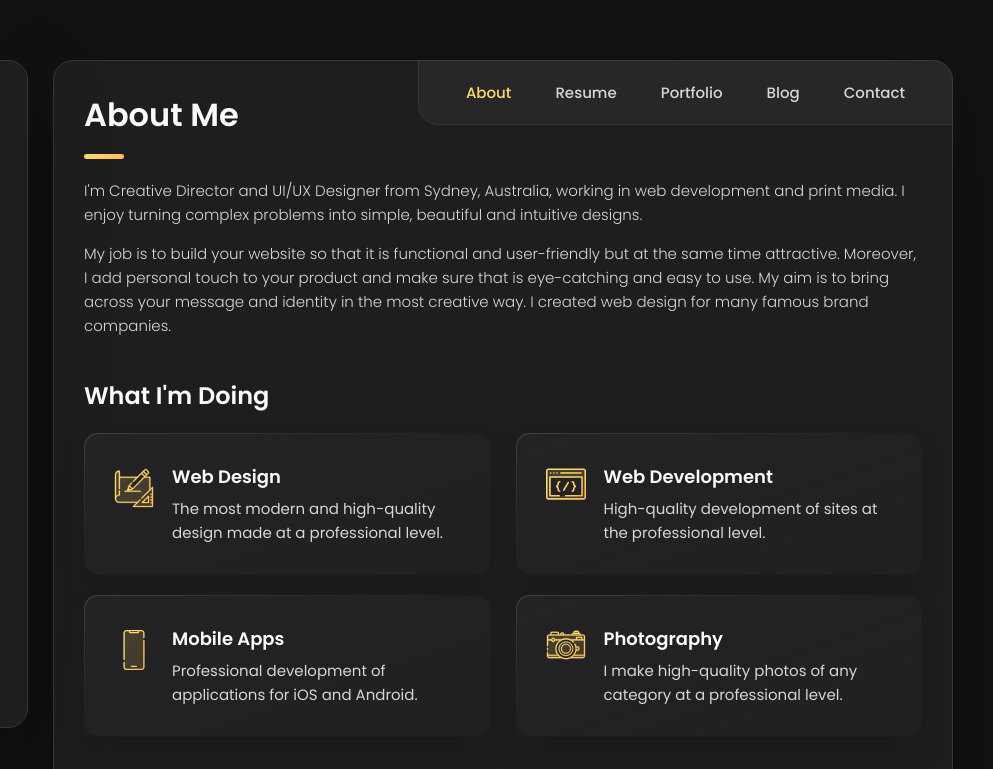
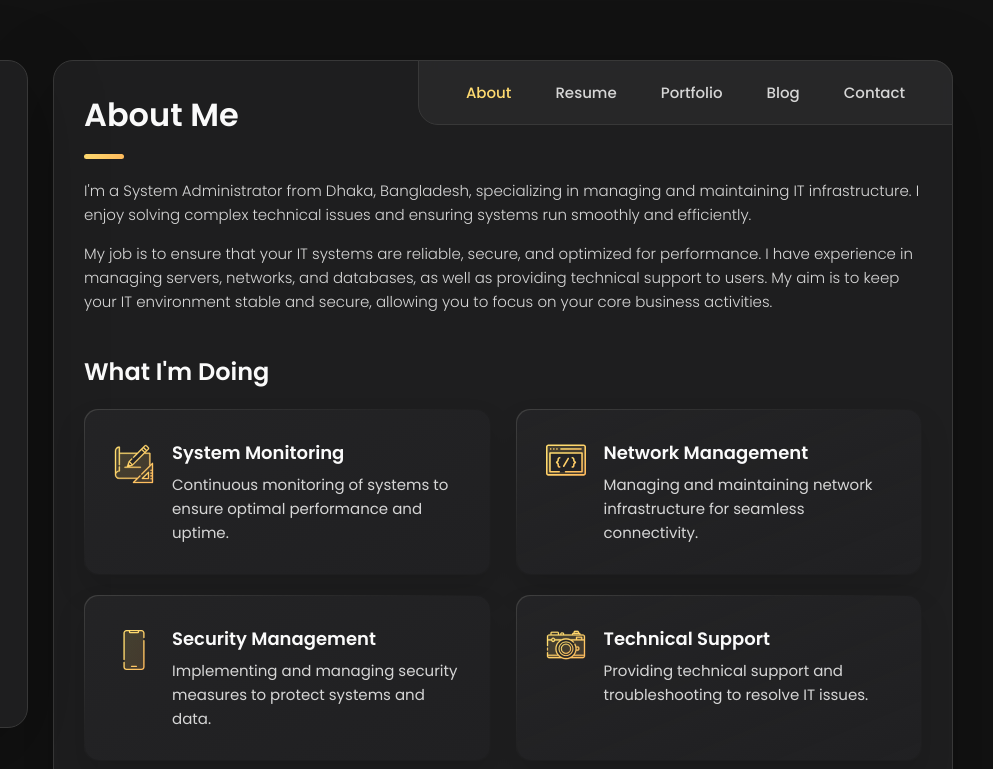
Before and after one commit to aminulislamontor/portfolio, a plain HTML site: page index.html in a window 1280 px wide. Shown: the top 769 px of the page, 287-1280 px from the left. Drawn offline with nearby package versions, Linux system fonts and the light colour scheme.

Commit message:
fix about and service

```diff
--- a/index.html
+++ b/index.html
@@ -195,17 +195,14 @@
 
         <section class="about-text">
           <p>
-            I'm Creative Director and UI/UX Designer from Sydney, Australia, working in web development and print media.
-            I enjoy
-            turning complex problems into simple, beautiful and intuitive designs.
+            I'm a System Administrator from Dhaka, Bangladesh, specializing in managing and maintaining IT infrastructure.
+            I enjoy solving complex technical issues and ensuring systems run smoothly and efficiently.
           </p>
 
           <p>
-            My job is to build your website so that it is functional and user-friendly but at the same time attractive.
-            Moreover, I
-            add personal touch to your product and make sure that is eye-catching and easy to use. My aim is to bring
-            across your
-            message and identity in the most creative way. I created web design for many famous brand companies.
+            My job is to ensure that your IT systems are reliable, secure, and optimized for performance. I have experience
+            in managing servers, networks, and databases, as well as providing technical support to users. My aim is to
+            keep your IT environment stable and secure, allowing you to focus on your core business activities.
           </p>
         </section>
 
@@ -216,22 +213,21 @@
 
         <section class="service">
 
-          <h3 class="h3 service-title">What i'm doing</h3>
+          <h3 class="h3 service-title">What I'm doing</h3>
 
           <ul class="service-list">
 
             <li class="service-item">
 
               <div class="service-icon-box">
-                <img src="./assets/images/icon-design.svg
-                " alt="design icon" width="40">
+          <img src="./assets/images/icon-design.svg" alt="design icon" width="40">
               </div>
 
               <div class="service-content-box">
-                <h4 class="h4 service-item-title">Web design</h4>
+          <h4 class="h4 service-item-title">System Monitoring</h4>
 
           <p class="service-item-text">
-                  The most modern and high-quality design made at a professional level.
+            Continuous monitoring of systems to ensure optimal performance and uptime.
           </p>
               </div>
 
@@ -244,10 +240,10 @@
               </div>
 
               <div class="service-content-box">
-                <h4 class="h4 service-item-title">Web development</h4>
+          <h4 class="h4 service-item-title">Network Management</h4>
 
           <p class="service-item-text">
-                  High-quality development of sites at the professional level.
+            Managing and maintaining network infrastructure for seamless connectivity.
           </p>
               </div>
 
@@ -260,10 +256,10 @@
               </div>
 
               <div class="service-content-box">
-                <h4 class="h4 service-item-title">Mobile apps</h4>
+          <h4 class="h4 service-item-title">Security Management</h4>
 
           <p class="service-item-text">
-                  Professional development of applications for iOS and Android.
+            Implementing and managing security measures to protect systems and data.
           </p>
               </div>
 
@@ -276,10 +272,10 @@
               </div>
 
               <div class="service-content-box">
-                <h4 class="h4 service-item-title">Photography</h4>
+          <h4 class="h4 service-item-title">Technical Support</h4>
 
           <p class="service-item-text">
-                  I make high-quality photos of any category at a professional level.
+            Providing technical support and troubleshooting to resolve IT issues.
           </p>
               </div>
 
```
Lines whose indentation alone changed are shown as unchanged.
